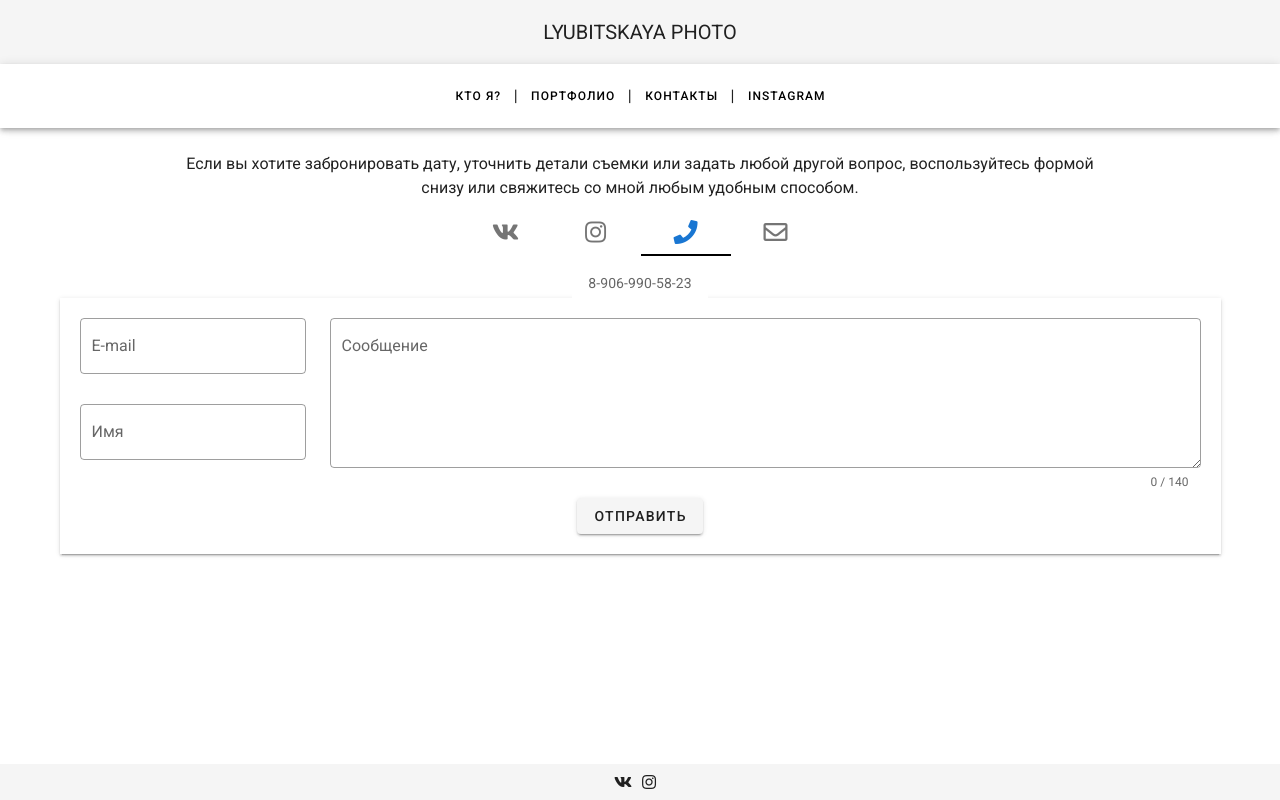
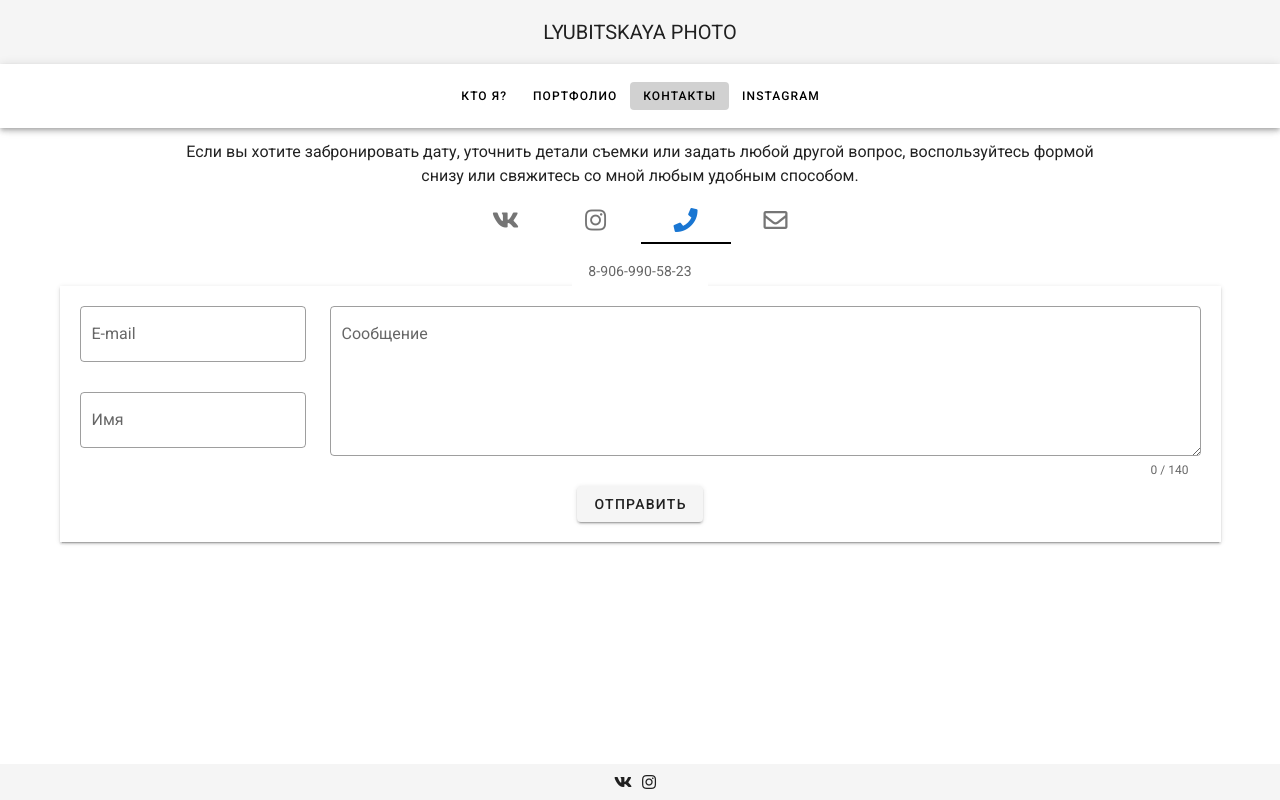
Before and after one commit to zuhijan/photo_site, a Vue app: page /contacts in a window 1280 px wide. Built offline with nearby package versions, Linux system fonts and the light colour scheme.

Commit message:
remake Layout navigation

```diff
--- a/src/views/Layout/Layout.vue
+++ b/src/views/Layout/Layout.vue
@@ -1,33 +1,58 @@
 <template>
     <v-app>
-        <app-header>LYUBITSKAYA PHOTO</app-header>
+        <app-header >LYUBITSKAYA PHOTO</app-header>
+        <v-navigation-drawer
+                app
+                temporary
+                v-model="drawer"
+        >
+            <v-list>
+                <v-list-item
+                    v-for="link of links"
+                    :key="link.title"
+                    :to="link.url"
+                >
+                    <v-list-item-content>
+                        <v-list-item-title v-text="link.title"></v-list-item-title>
+                    </v-list-item-content>
 
-        <v-toolbar max-height="64px" class="header__toolbar">
-            <v-spacer></v-spacer>
-            <v-btn text small><router-link class="header__link" to="/gallary">Кто я?</router-link></v-btn>
-            <span>|</span>
-            <v-btn text small><router-link class="header__link" to="/portfolio">Портфолио</router-link> </v-btn>
-            <span>|</span>
-            <v-btn text small><router-link class="header__link" to="/contacts">Контакты</router-link></v-btn>
-            <span>|</span>
-            <v-btn text small><router-link class="header__link" to="/instagram">Instagram</router-link></v-btn>
-            <v-spacer></v-spacer>
+                </v-list-item>
+            </v-list>
+        </v-navigation-drawer>
+        <v-toolbar
+            max-height="64px"
+            class="header__toolbar"
+        >
+            <v-app-bar-nav-icon
+            @click="drawer = !drawer"
+            class="hidden-sm-and-up"
+            >
+            </v-app-bar-nav-icon>
+            <v-spacer/>
+            <v-btn
+                class="d-none d-sm-flex header__link"
+                v-for="link in links"
+                :key="link.title"
+                :to="link.url"
+                text
+                small
+            >{{link.title}}</v-btn>
+            <v-spacer/>
         </v-toolbar>
 
         <v-content>
-            <v-container fluid>
-                <router-view></router-view>
-            </v-container>
+            <router-view></router-view>
         </v-content>
 
         <v-footer
             padless
             class="footer"
+            app
         >
-            <v-spacer></v-spacer>
-            <i class="fab fa-vk footer__icon" ></i>
-            <i class="fab fa-instagram footer__icon"></i>
-            <v-spacer></v-spacer>
+            <v-spacer/>
+            <i class="fab fa-vk footer__icon"/>
+            <i class="fab fa-instagram footer__icon"/>
+            <v-spacer/>
 
         </v-footer>
     </v-app>
@@ -41,10 +66,37 @@
         components: {
             appHeader
         },
+        data() {
+            return {
+                drawer: false,
+                links: [
+                    {
+                        title: 'Кто я?',
+                        url: '/about'
+                    },
+                    {
+                        title: 'Портфолио',
+                        url: '/portfolio'
+                    },
+                    {
+                        title: 'Контакты',
+                        url: '/contacts'
+                    },
+                    {
+                        title: 'Instagram',
+                        url: '/instagram'
+                    }
+                ]
+            }
+        },
+
     }
 </script>
 
 <style scoped>
+.v-application--wrap {
+    max-widht: 1440px !important;
+}
 .footer {
     padding: 10px;
 }
--- a/src/views/Pages/One.vue
+++ /dev/null
@@ -1,140 +0,0 @@
-<template>
-    <div>
-        <app-header>ONE</app-header>
-
-        <v-app id="inspire">
-            <v-carousel
-                    hide-delimiter-background
-                    show-arrows-on-hover
-            >
-                <v-carousel-item
-                        v-for="(image,i) in aida"
-                        :key="i"
-                >
-                    <v-img
-                        position="cover"
-                        :src="image.src"
-                    ></v-img>
-                </v-carousel-item>
-            </v-carousel>
-        </v-app>
-        <v-row>
-            <v-col cols="12" sm="6" offset-sm="3">
-                <v-card>
-                    <v-container fluid>
-                        <v-row>
-                            <v-col
-                                    v-for="n in 9"
-                                    :key="n"
-                                    class="d-flex child-flex"
-                                    cols="4"
-                            >
-                                <v-card flat tile class="d-flex">
-                                    <v-img
-                                            :src="`https://picsum.photos/500/300?image=${n * 5 + 10}`"
-                                            :lazy-src="`https://picsum.photos/10/6?image=${n * 5 + 10}`"
-                                            aspect-ratio="1"
-                                            class="grey lighten-2"
-                                    >
-                                        <template v-slot:placeholder>
-                                            <v-row
-                                                    class="fill-height ma-0"
-                                                    align="center"
-                                                    justify="center"
-                                            >
-                                                <v-progress-circular indeterminate color="grey lighten-5"></v-progress-circular>
-                                            </v-row>
-                                        </template>
-                                    </v-img>
-                                </v-card>
-                            </v-col>
-                        </v-row>
-                    </v-container>
-                </v-card>
-            </v-col>
-        </v-row>
-    </div>
-</template>
-
-<script>
-    import appHeader from "@/components/Header";
-
-    export default {
-        name: "One",
-        components: {
-            appHeader
-        },
-        data () {
-            return {
-                aida: [
-                    {
-                        src: './images/category/one/aida/1.jpg',
-                    },
-                    {
-                        src: './images/category/one/aida/2.jpg',
-                    },
-                    {
-                        src: './images/category/one/aida/3.jpg',
-                    },
-                    {
-                        src: './images/category/one/aida/4.jpg',
-                    },
-                    {
-                        src: './images/category/one/aida/5.jpg',
-                    },
-                    {
-                        src: './images/category/one/aida/6.jpg',
-                    },
-                    {
-                        src: './images/category/one/aida/7.jpg',
-                    },
-                    {
-                        src: './images/category/one/aida/8.jpg',
-                    },
-                    {
-                        src: './images/category/one/aida/9.jpg',
-                    },
-                    {
-                        src: './images/category/one/aida/10.jpg',
-                    },
-                    {
-                        src: './images/category/one/aida/11.jpg',
-                    },
-                    {
-                        src: './images/category/one/aida/12.jpg',
-                    },
-                    {
-                        src: './images/category/one/aida/13.jpg',
-                    },
-                    {
-                        src: './images/category/one/aida/14.jpg',
-                    },
-                    {
-                        src: './images/category/one/aida/15.jpg',
-                    },
-                    {
-                        src: './images/category/one/aida/16.jpg',
-                    },
-                    {
-                        src: './images/category/one/aida/17.jpg',
-                    },
-                ],
-            }
-        },
-    }
-</script>
-
-<style scoped lang="sass">
-.v-card
-    -webkit-box-shadow: none
-    box-shadow: none
-.v-carousel__item
-    background-size: contain
-
-.v-image__image--cover
-
-.v-responsive__content
-
-
-
-</style>
```
